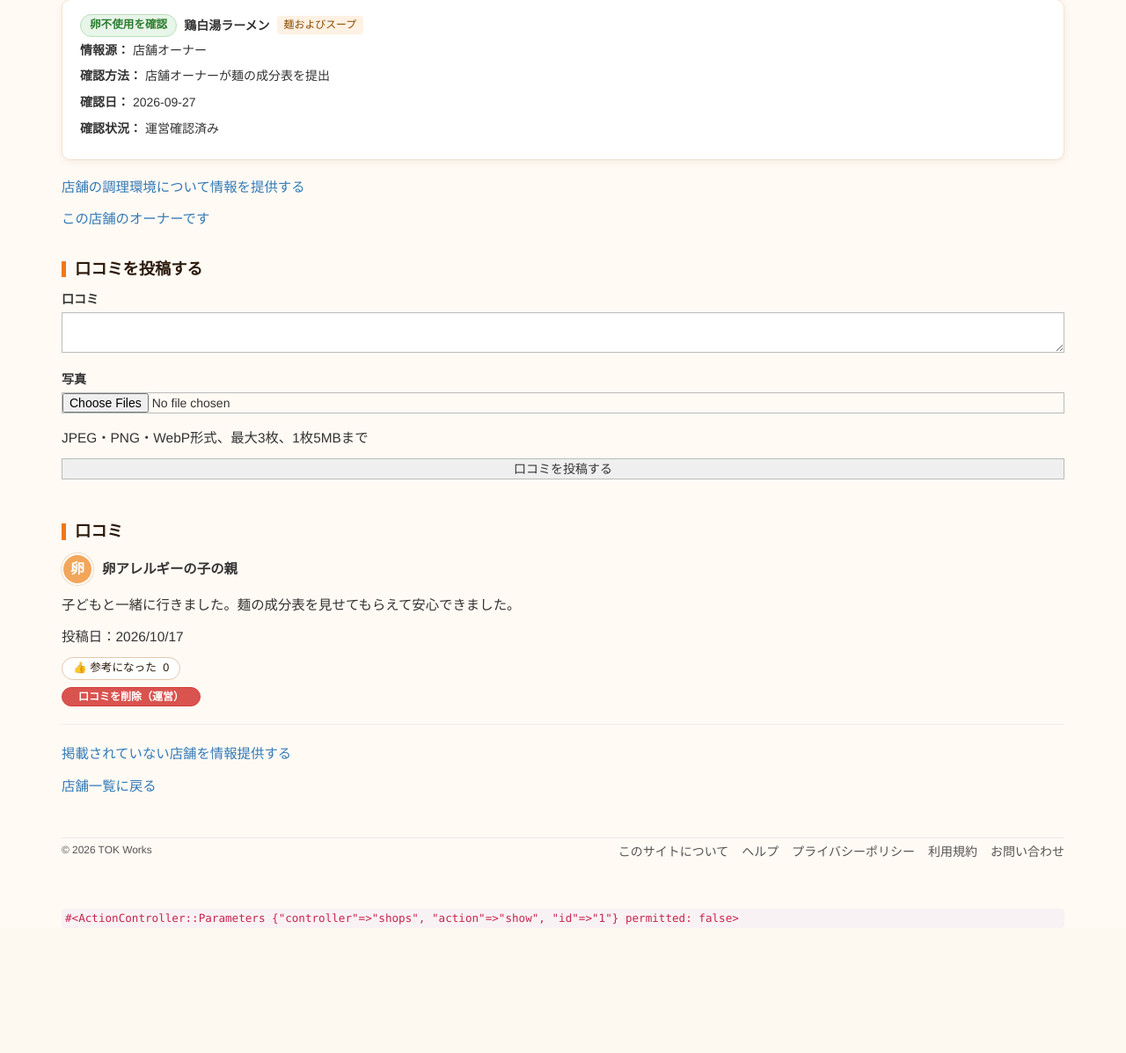
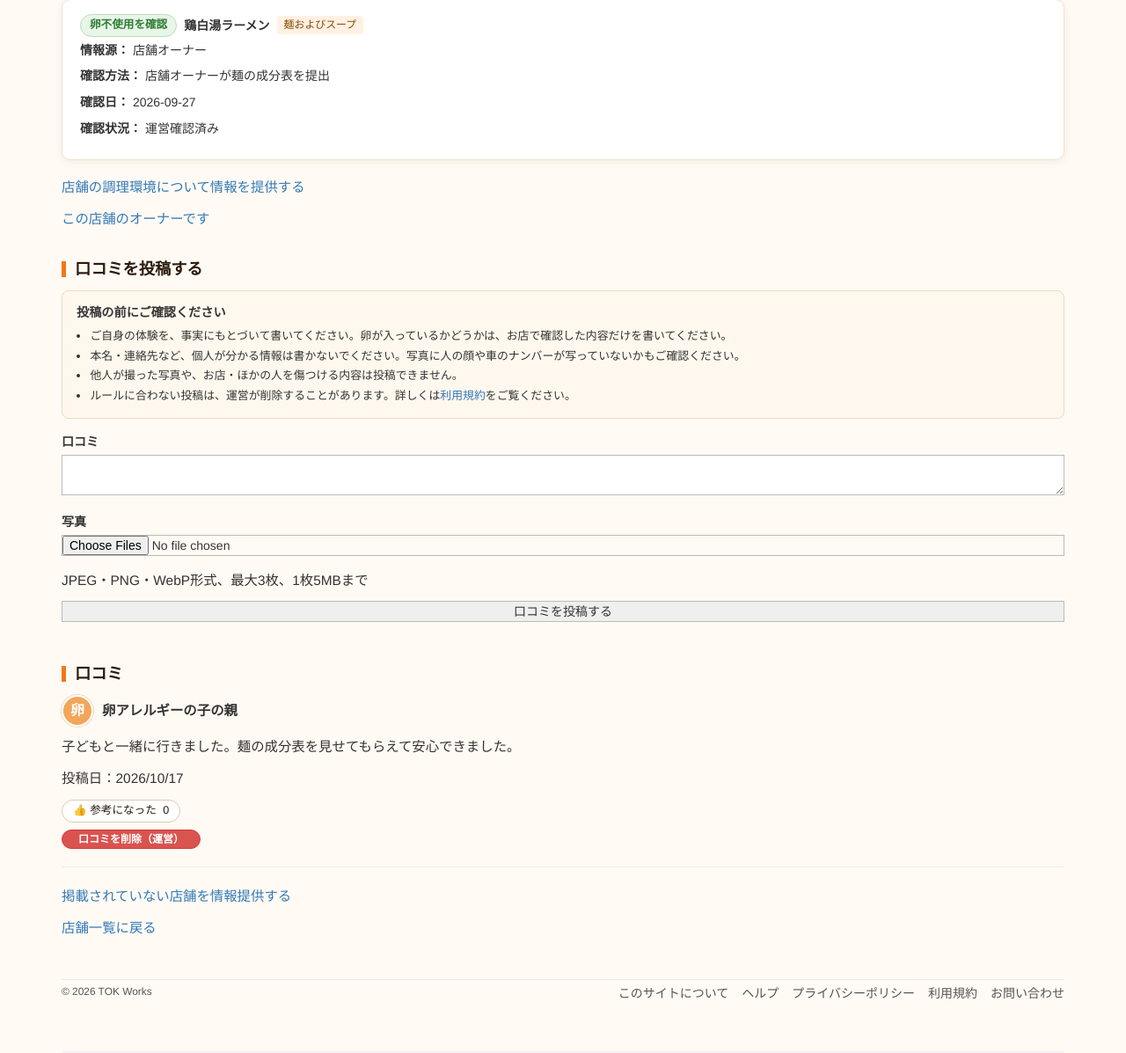
Before and after one commit to YTokieda/ramen_app, a Rails app: page /shops/1 in a window 1280 px wide. Shown: the part 1099-2296 px from the top of the page at 88% size. Before the commit the page ends 2150 px from the top, so only its background shows below. Run offline with Rails 7, Linux system fonts and the light colour scheme; a user stored in the database is signed in; data comes from the database, SQL or seed files in the repository; data that the repository does not hold is empty; style sheets or scripts are compiled from the project's sources; some libraries are stand-ins or nearby versions; some web fonts are replaced.

Commit message:
Show posting rules above the review form
Co-Authored-By: Claude Opus 5.5 (1M context) <noreply@anthropic.com>
Claude-Session: https://claude.ai/code/session_01NBBAYcYMCPryXJrFt2qjww

```diff
--- a/app/assets/stylesheets/custom.scss
+++ b/app/assets/stylesheets/custom.scss
@@ -1056,3 +1056,26 @@ $ribbon-red-dark: #A82A20;
 .avatar-remove {
   font-weight: normal;
 }
+
+/* posting rules near the review form */
+
+.posting-rules {
+  background: #FFF8EE;
+  border: 1px solid #F0D9C0;
+  border-radius: 8px;
+  padding: 12px 16px;
+  margin: 10px 0 16px;
+  font-size: 0.92em;
+  ul {
+    padding-left: 1.2em;
+    margin: 0;
+  }
+  li {
+    margin-bottom: 4px;
+  }
+}
+
+.posting-rules-title {
+  font-weight: 700;
+  margin-bottom: 6px;
+}
--- a/app/views/shops/show.html.erb
+++ b/app/views/shops/show.html.erb
@@ -230,6 +230,16 @@
     </div>
   <% end %>
 
+  <div class="posting-rules">
+    <p class="posting-rules-title">投稿の前にご確認ください</p>
+    <ul>
+      <li>ご自身の体験を、事実にもとづいて書いてください。卵が入っているかどうかは、お店で確認した内容だけを書いてください。</li>
+      <li>本名・連絡先など、個人が分かる情報は書かないでください。写真に人の顔や車のナンバーが写っていないかもご確認ください。</li>
+      <li>他人が撮った写真や、お店・ほかの人を傷つける内容は投稿できません。</li>
+      <li>ルールに合わない投稿は、運営が削除することがあります。詳しくは<%= link_to "利用規約", terms_path %>をご覧ください。</li>
+    </ul>
+  </div>
+
   <%= form_with(model: [@shop, @review]) do |f| %>
     <div>
       <%= f.label :content, "口コミ" %>
```
Also changed, not shown: test/integration/posting_rules_test.rb (added, +10 -0 lines).
